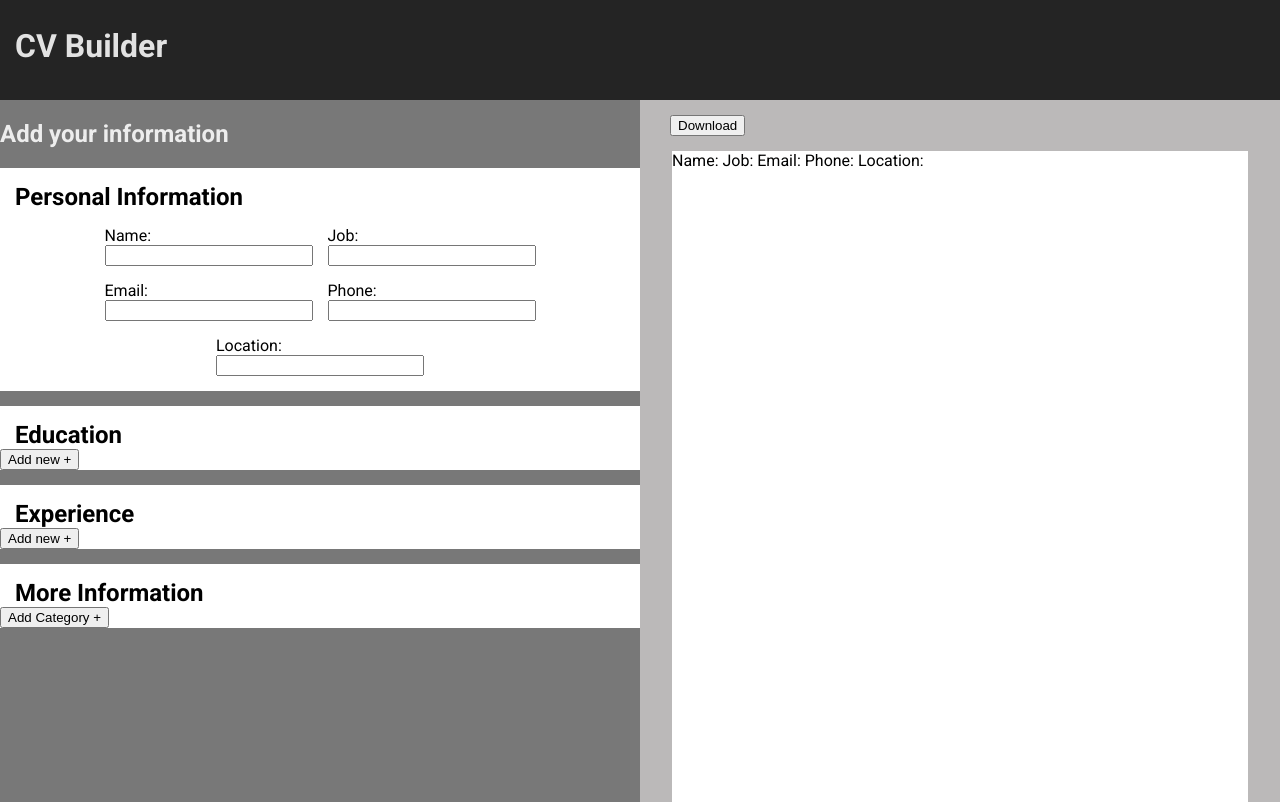
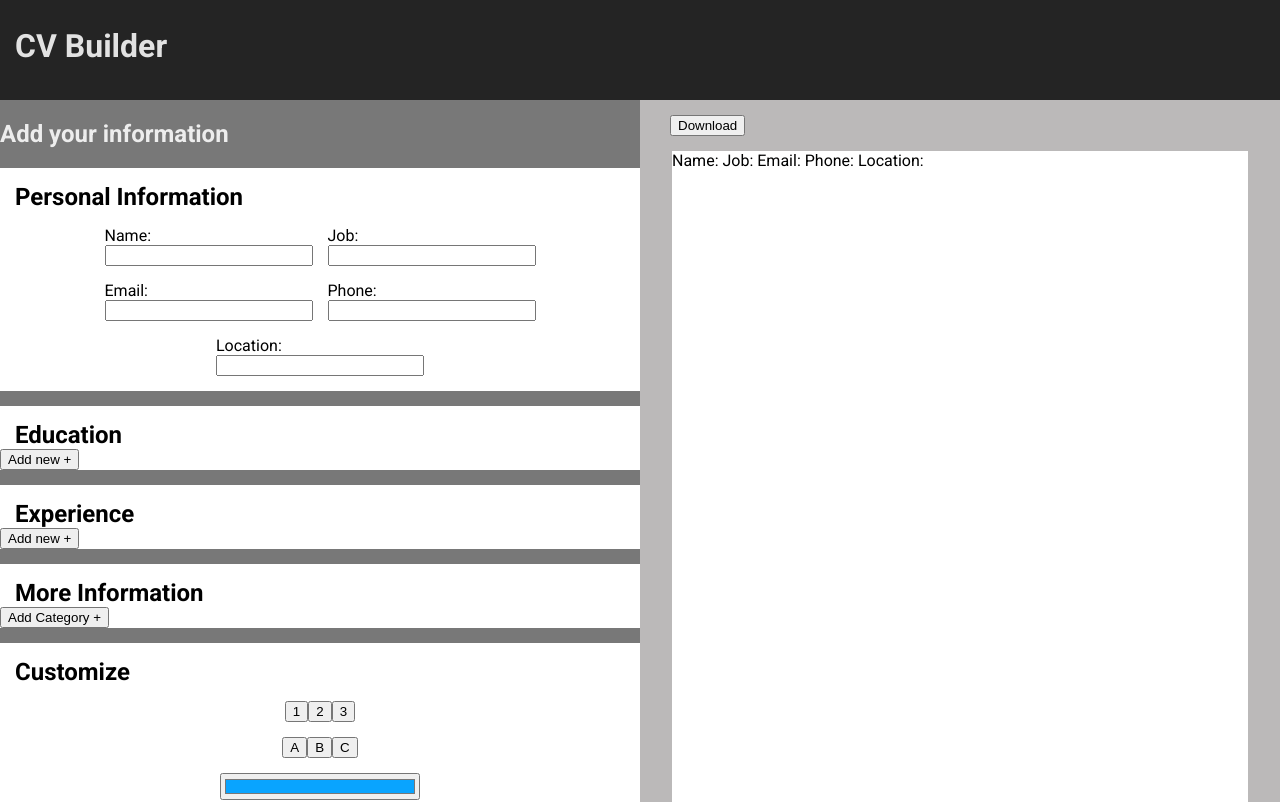
Before and after one commit to HarryAhnHS/cv-builder, a React (Vite) app: page / in a window 1280 px wide. Shown: the top 802 px of the page. Built offline with nearby package versions, Linux system fonts and the light colour scheme.

Commit message:
feat: style theme state + component

```diff
--- a/src/components/Content.jsx
+++ b/src/components/Content.jsx
@@ -14,13 +14,19 @@ function Content() {
         categories: []
     });
 
+    const [theme, setTheme] = useState({
+        font: 1,
+        layout: 1,
+        color: '#09A4FF',
+    })
+
     console.log(form)
 
     return (
         <>
             <section className="content">
-                <Loader setForm = {setForm} />
-                <Output form = {form}/>
+                <Loader setForm = {setForm} setTheme = {setTheme}/>
+                <Output form = {form} theme = {theme}/>
             </section>
         </>
     )
--- a/src/components/Loader.jsx
+++ b/src/components/Loader.jsx
@@ -4,14 +4,14 @@ import Personal from './Personal';
 import Education from './Education';
 import Experience from './Experience';
 import Categories from './Categories';
+import Styles from './Styles';
 
 
-function Loader({setForm}) {
+function Loader({setForm, setTheme}) {
 
     const handleFormField = (setForm) => (section, data) => {
         setForm((prev) => {
             return {...prev,
-
             [section]: data,
             }
         })
@@ -37,6 +37,10 @@ function Loader({setForm}) {
                     <h2 className="loader-title">More Information</h2>
                     <Categories onDataChange = {handleFormField(setForm)}/>
                 </div>
+                <div className="loader-box">
+                    <h2 className="loader-title">Customize</h2>
+                    <Styles setTheme={setTheme}/>
+                </div>
             </div>
         </>
     )
--- a/src/components/Output.jsx
+++ b/src/components/Output.jsx
@@ -1,7 +1,8 @@
 import '../styles/Output.css'
 
-function Output({form}) {
+function Output({form, theme}) {
     // console.log("Rendering output with form:", form);
+    console.log(theme);
     return (
         <>
             <div className="output">
--- /dev/null
+++ b/src/components/Styles.jsx
@@ -0,0 +1,73 @@
+import {useState} from 'react';
+
+function Styles({setTheme}) {
+    const [selectedTheme, setSelectedTheme] = useState({
+        layout: 1,
+        font: 1,
+        color: '#09A4FF',
+    })
+
+    function handleStyleChange(e) {
+        const {name, id, value} = e.target;
+        let updatedTheme;
+
+        if (name === "color") {
+            updatedTheme = {
+                ...selectedTheme,
+                [name]: value,
+            }
+        }
+        else {
+            updatedTheme = {
+            ...selectedTheme,
+            [name]: id.slice(-1),
+            }
+        }
+
+        setSelectedTheme(updatedTheme);
+        setTheme(updatedTheme);
+    }
+    return (
+        <div className="form styles">
+            <div className="layouts">
+                <button
+                    onClick={(e)=>handleStyleChange(e)}
+                    id="layout-1" name="layout"
+                    className={selectedTheme.layout == 1 ? 'active' : null}>1</button>
+                <button
+                    onClick={(e)=>handleStyleChange(e)}
+                    id="layout-2" name="layout"
+                    className={selectedTheme.layout == 2 ? 'active' : null}>2</button>
+                <button
+                    onClick={(e)=>handleStyleChange(e)}
+                    id="layout-3" name="layout"
+                    className={selectedTheme.layout == 3 ? 'active' : null}>3</button>
+            </div>
+            <div className="fonts">
+                <button
+                    onClick={(e)=>handleStyleChange(e)}
+                    id="font-1" name="font"
+                    className={selectedTheme.font == 1 ? 'active' : null}>A</button>
+                <button
+                    onClick={(e)=>handleStyleChange(e)}
+                    id="font-2" name="font"
+                    className={selectedTheme.font == 2 ? 'active' : null}>B</button>
+                <button
+                    onClick={(e)=>handleStyleChange(e)}
+                    id="font-3" name="font"
+                    className={selectedTheme.font == 3 ? 'active' : null}>C</button>
+            </div>
+
+            <div className="accent-color">
+                <input
+                    type="color"
+                    name="color"
+                    value={selectedTheme.color}
+                    onChange={(e)=>handleStyleChange(e)}
+                />
+            </div>
+        </div>
+    )
+}
+
+export default Styles;
--- a/src/styles/Loader.css
+++ b/src/styles/Loader.css
@@ -74,6 +74,8 @@ input {
 
 }
 
+/* List Display */
+
 .entry {
     height: 50px;
     display: flex;
@@ -83,3 +85,15 @@ input {
 .entry-summary {
     flex: 1;
 }
+
+
+/* Styles */
+.form.styles {
+    display: flex;
+    flex-direction: column;
+
+    align-items: center;
+    gap: 15px;
+
+    padding: 15px;
+}
```
